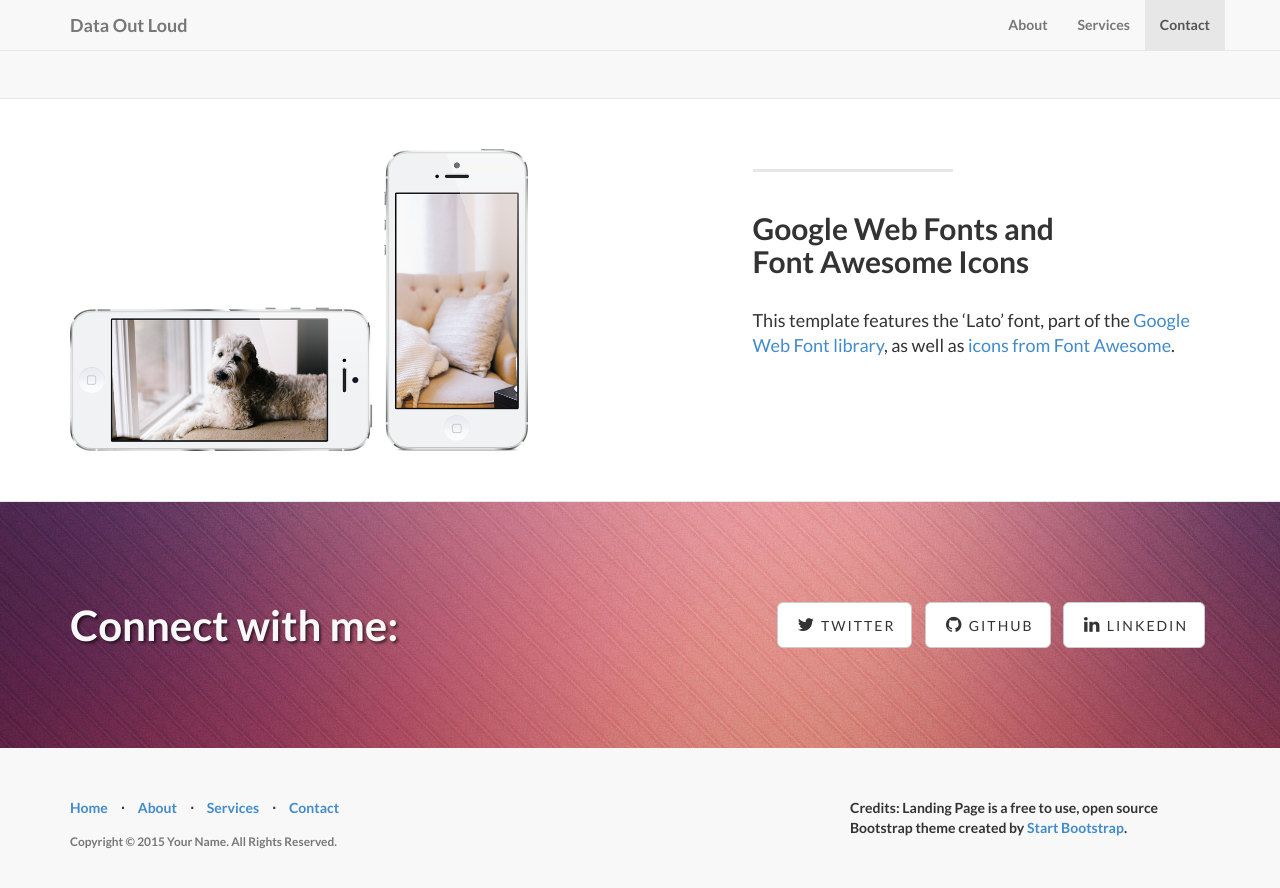
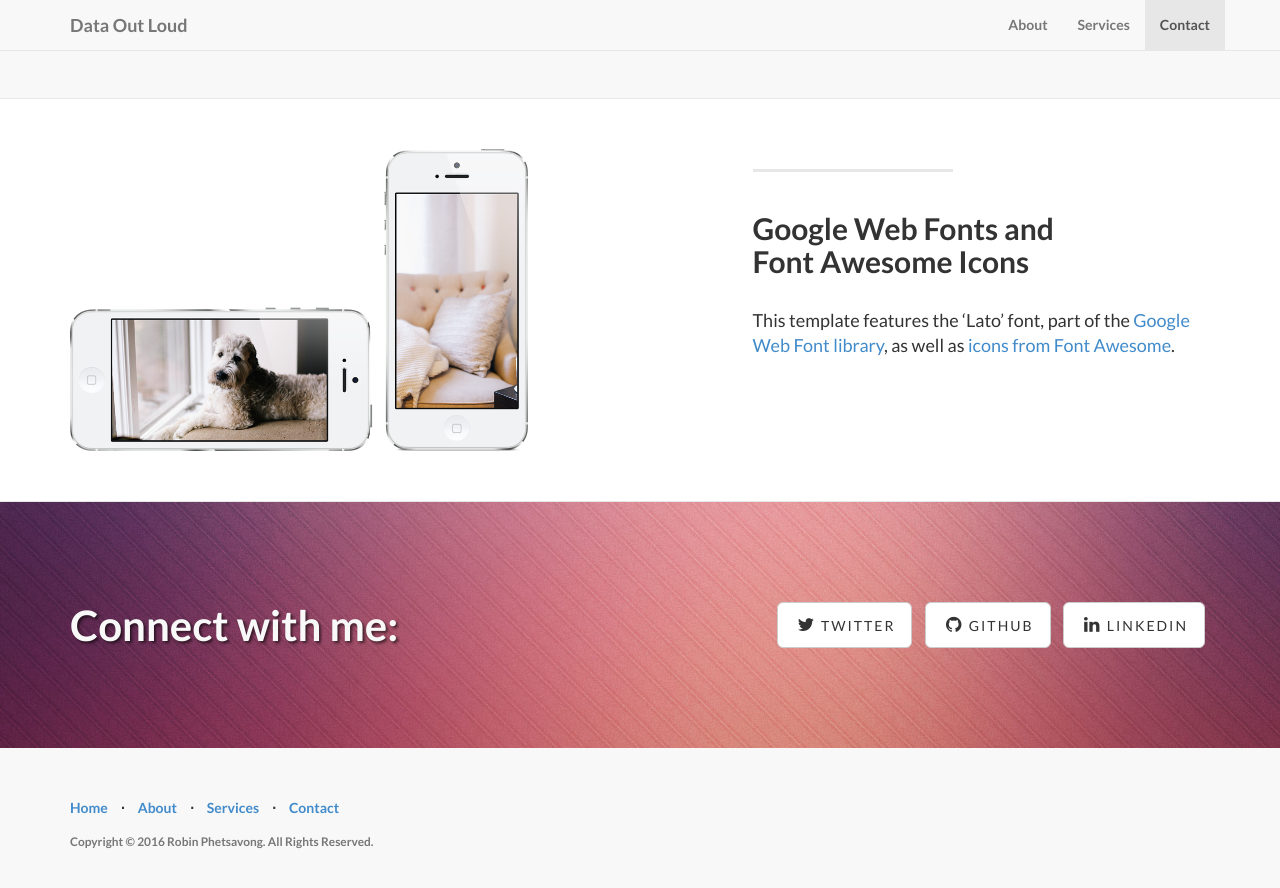
Before and after one commit to robinphetsa/robinphetsa.github.io, a Jekyll site: the page built from index.html, in a window 1280 px wide and 900 px high, scrolled down 1858 px. Shown: the top 888 px of the window. Built offline with Jekyll 4.4.1, drawn with Linux system fonts in a browser that asks for light colours.

Commit message:
Update _config.yml

```diff
--- a/_config.yml
+++ b/_config.yml
@@ -10,8 +10,7 @@ description: > # "Write an awesome description for your new site here.
   You can edit this line in _config.yml. It will appear in your document
   head meta (for Google search results) and in your feed.xml site
   description.
-copyright: 'Copyright &copy; 2015 Your Name. All Rights Reserved.'
-credits: 'Credits: Landing Page is a free to use, open source Bootstrap theme created by <a href="http://startbootstrap.com/">Start Bootstrap</a>.'
+copyright: 'Copyright &copy; 2016 Robin Phetsavong. All Rights Reserved.'
 
 # ----------------------- #
 #    Jekyll & Plugins     #
@@ -31,4 +30,4 @@ social:
   - title: github
     url: https://github.com/robinphetsa
   - title: linkedin
-    url:
+    url: https://www.linkedin.com/in/robin-phetsavong-931003a1
```
